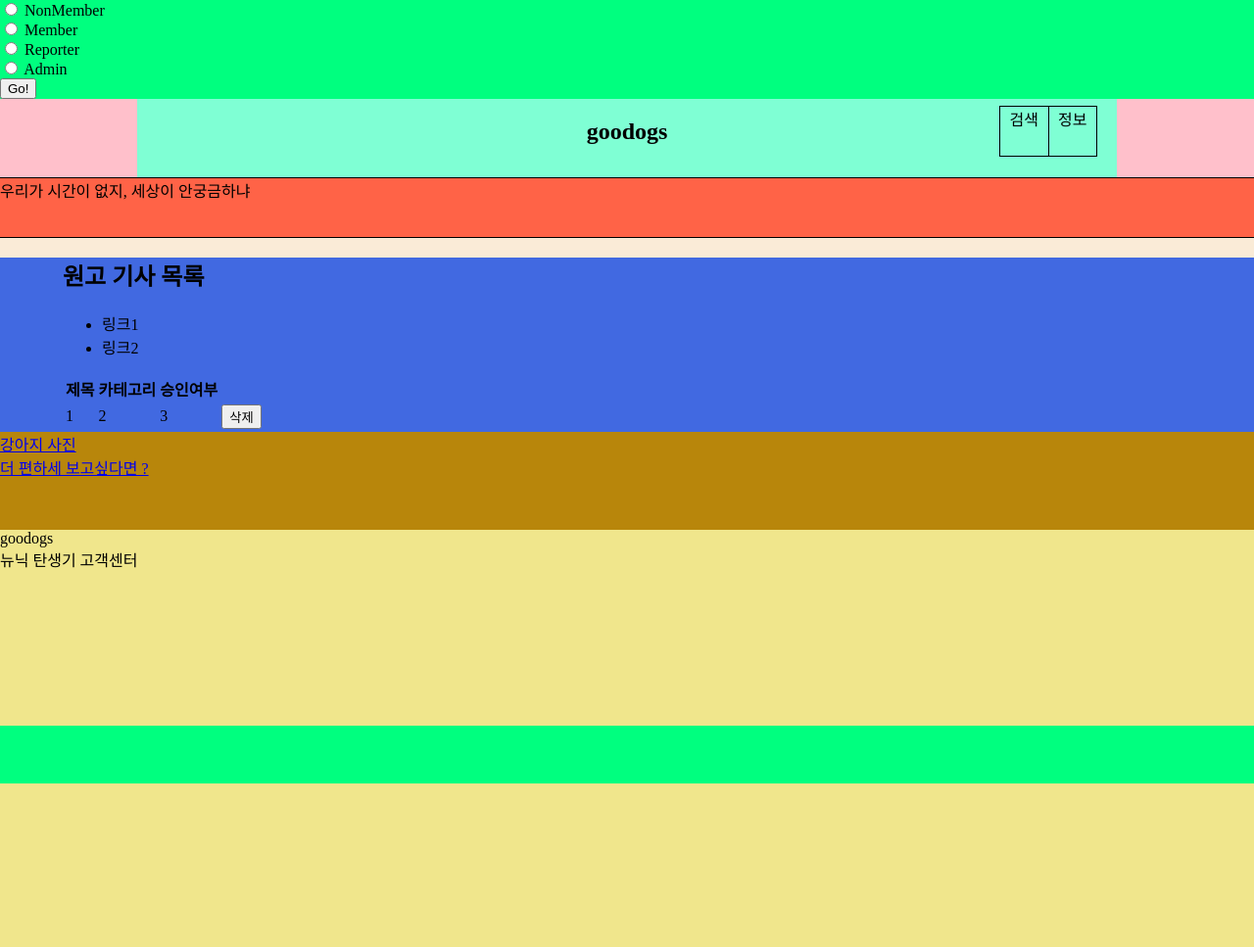
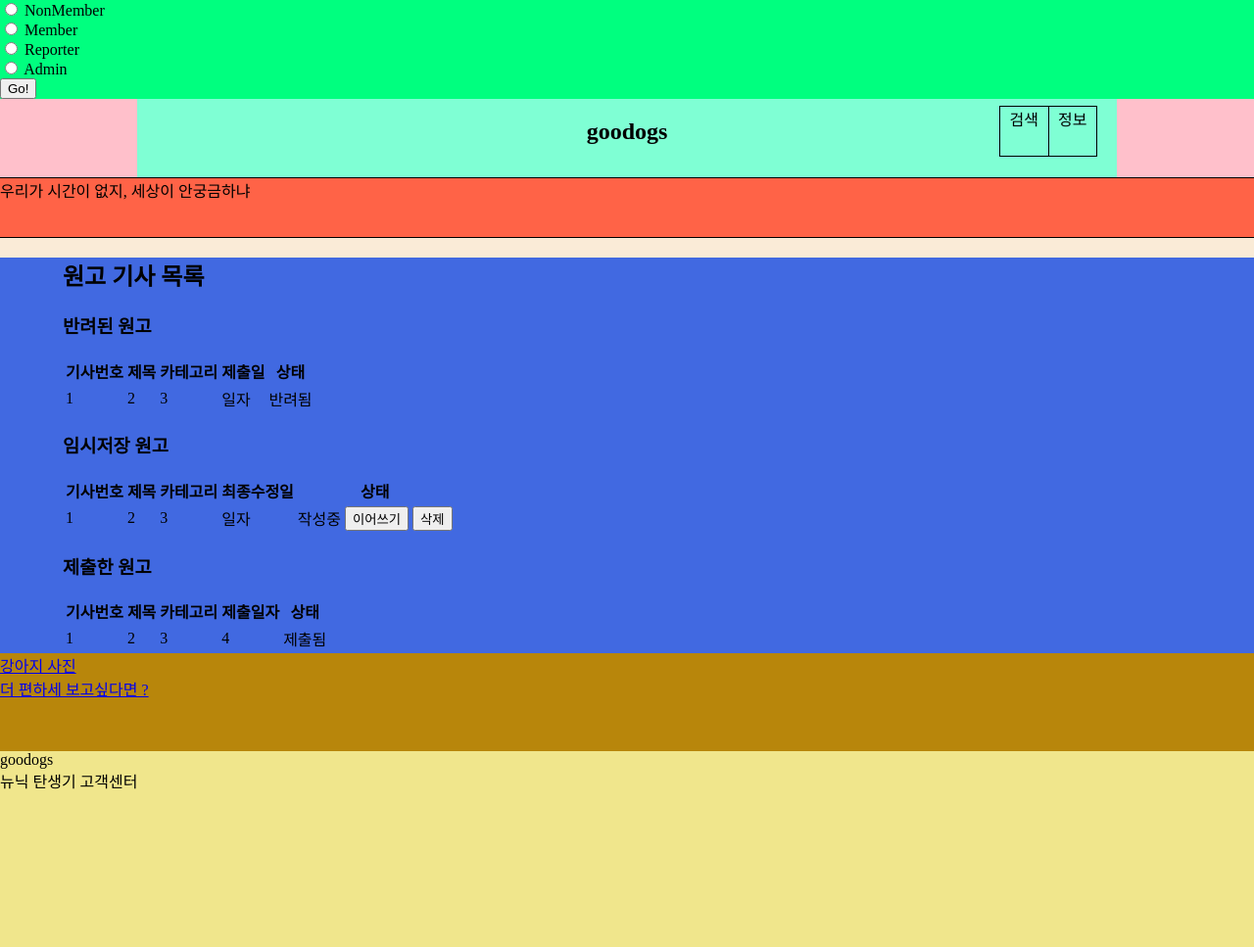
Before and after one commit to ssusss/goodogs, a Java web app: page /reporter/myNewsList in a window 1280 px wide. Shown: the whole page at 98% size. Before the commit the page ends 800 px from the top, so only its background shows below. Run offline with Tomcat 11, a stand-in JSP engine, Linux system fonts and the light colour scheme.

Commit message:
sample 데이터 추가

```diff
--- a/src/main/webapp/WEB-INF/views/reporter/myNewsList.jsp
+++ b/src/main/webapp/WEB-INF/views/reporter/myNewsList.jsp
@@ -7,18 +7,15 @@ bannerContainerLower.style.display = "none";
 </script>
 <div class="myPostList">
 	<h1>원고 기사 목록</h1>
-	<ul>
-		<li><a>링크1</a></li>
-		<li><a>링크2</a></li>
-	</ul>
-
+	<h3>반려된 원고</h3>
 	<table>
 		<thead>
 			<tr>
+				<th>기사번호</th>
 				<th>제목</th>
 				<th>카테고리</th>
-				<th>승인여부</th>
-				<th>   </th>
+				<th>제출일</th>
+				<th>상태</th>
 			</tr>
 		</thead>
 		<tbody>
@@ -27,7 +24,59 @@ bannerContainerLower.style.display = "none";
 				<td>1</td>
 				<td>2</td>
 				<td>3</td>
-				<td><button id = "delete">삭제</button></td>
+				<td>일자</td>
+				<td>반려됨</td>
+
+			</tr>
+
+		</tbody>
+	</table>
+
+	<h3>임시저장 원고</h3>
+	<table>
+		<thead>
+			<tr>
+				<th>기사번호</th>
+				<th>제목</th>
+				<th>카테고리</th>
+				<th>최종수정일</th>
+				<th colspan="3">상태</th>
+			</tr>
+		</thead>
+		<tbody>
+
+			<tr>
+				<td>1</td>
+				<td>2</td>
+				<td>3</td>
+				<td>일자</td>
+				<td>작성중</td>
+				<td><button id = "scriptUpdate">이어쓰기</button></td>
+				<td><button id = "scriptDelete">삭제</button></td>
+			</tr>
+
+		</tbody>
+	</table>
+	<h3>제출한 원고</h3>
+	<table>
+		<thead>
+			<tr>
+				<th>기사번호</th>
+				<th>제목</th>
+				<th>카테고리</th>
+				<th>제출일자</th>
+				<th>상태</th>
+			</tr>
+		</thead>
+		<tbody>
+
+			<tr>
+				<td>1</td>
+				<td>2</td>
+				<td>3</td>
+				<td>4</td>
+				<td>제출됨</td>
+
 			</tr>
 
 		</tbody>
```
Also changed, not shown: sql/goodogs.sql (+41 -24 lines).
